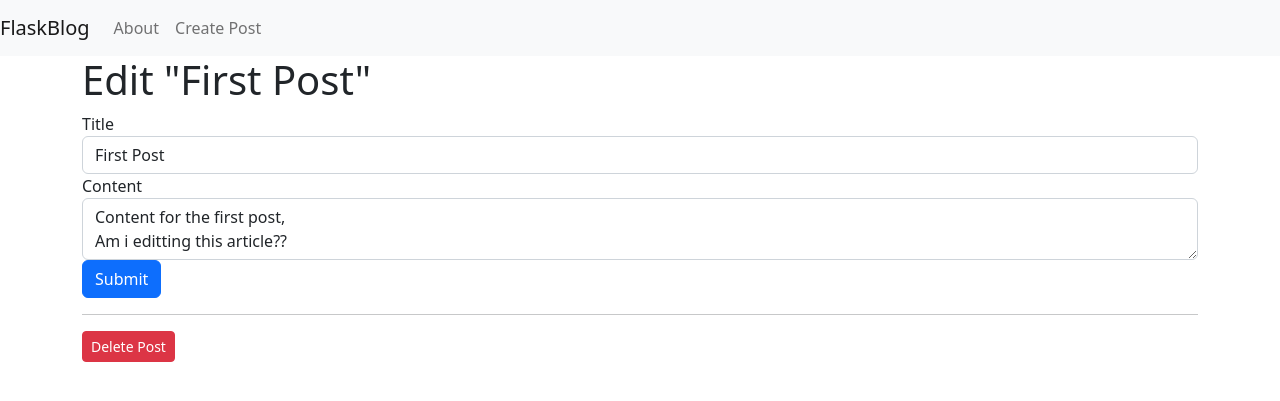
After one commit to ishaga-bello/simple-flask-blog, a Flask app: page /1/edit in a window 1280 px wide. The commit adds this page. Shown: the top 401 px of the page. Run offline with Flask 2, Linux system fonts and the light colour scheme; data comes from the database, SQL or seed files in the repository; both versions use the stored data as it was after the commit; some libraries are stand-ins or nearby versions.

Commit message:
finished the tutorial

```diff
--- a/app.py
+++ b/app.py
@@ -1,6 +1,9 @@
 from flask import Flask, render_template, flash, request, redirect, url_for
-import sqlite3
+import sqlite3, os
 from werkzeug.exceptions import abort
+from dotenv import load_dotenv
+
+load_dotenv('.env')
 
 def get_db_connection():
     conn = sqlite3.connect('database.db')
@@ -18,8 +21,8 @@ def get_post(post_id):
     return post
 
 app = Flask(__name__)
-# TODO:create an env file to store this
-app.config['SECRET_KEY'] = "my_secret_123"
+# create an evn file containing your app secrets
+app.config['SECRET_KEY'] = os.environ.get('APP_SECRET')
 
 @app.route('/')
 def index():
@@ -37,4 +40,47 @@ def post(post_id):
 
 @app.route('/create', methods=('GET', 'POST'))
 def create():
+    if request.method == 'POST':
+        title = request.form['title']
+        content = request.form['content']
+
+        if not title or not content:
+            flash('Title is required!')
+        else:
+            conn = get_db_connection()
+            conn.execute('INSERT INTO posts (title, content) VALUES (?, ?)', (title, content ))
+            conn.commit()
+            conn.close()
+            return redirect(url_for('index'))
+
     return render_template('create.html')
+
+@app.route('/<int:id>/edit', methods=('GET', 'POST'))
+def edit(id):
+    post = get_post(id)
+
+    if request.method == "POST":
+        title = request.form['title']
+        content = request.form['content']
+
+        if not title:
+            flash('Title is required!')
+        else:
+            conn = get_db_connection()
+            conn.execute("UPDATE posts SET title = ?, content = ? WHERE id = ?", (title, content, id))
+            conn.commit()
+            conn.close()
+            return redirect(url_for('index'))
+
+    return render_template('edit.html', post=post)
+
+@app.route('/<int:id>/delete', methods=('POST',))
+def delete(id):
+    post = get_post(id)
+    conn = get_db_connection()
+    conn.execute('DELETE FROM posts WHERE id = ?', (id, ))
+    conn.commit()
+    conn.close()
+    flash("{} was succesfully deleted!".format(post['title']))
+
+    return redirect(url_for('index'))
--- a/templates/base.html
+++ b/templates/base.html
@@ -21,10 +21,16 @@
             <li class="nav-item active">
                 <a class="nav-link" href="#">About</a>
             </li>
+            <li class="nav-item">
+                <a class="nav-link" href="{{url_for('create')}}">Create Post</a>
+            </li>
             </ul>
         </div>
     </nav>
     <div class="container">
+        {% for message in get_flashed_messages() %}
+            <div class="alert alert-danger">{{ message }}</div>
+        {%endfor%}
         {% block content %} {% endblock %}
     </div>
 
--- /dev/null
+++ b/templates/edit.html
@@ -0,0 +1,29 @@
+{% extends 'base.html' %}
+
+{% block content %}
+<h1>{% block title %} Edit "{{ post['title'] }}" {% endblock %}</h1>
+
+<form method="post">
+    <div class="form-group">
+        <label for="title">Title</label>
+        <input type="text" name="title" placeholder="Post title"
+               class="form-control"
+               value="{{ request.form['title'] or post['title'] }}">
+        </input>
+    </div>
+
+    <div class="form-group">
+        <label for="content">Content</label>
+        <textarea name="content" placeholder="Post content"
+                  class="form-control">{{ request.form['content'] or post['content'] }}</textarea>
+    </div>
+    <div class="form-group">
+        <button type="submit" class="btn btn-primary">Submit</button>
+    </div>
+</form>
+<hr>
+
+<form action="{{ url_for('delete', id=post['id']) }}" method="post"></form>
+    <input type="submit" value="Delete Post" class="btn btn-danger btn-sm" onclick="return confirm('Are you sure you want to delete this post?')">
+</form>
+{% endblock %}
--- a/templates/index.html
+++ b/templates/index.html
@@ -7,6 +7,9 @@
             <h2>{{ post['title'] }}</h2>
         </a>
         <span class=""badge badge-primary>{{ post['created'] }}</span>
+        <a href="{{ url_for('edit', id=post['id']) }}">
+            <span style="color:blueviolet"  class="badge badge-warning">Edit</span>
+        </a>
         <hr>
     {% endfor %}
 {%endblock%}
--- a/templates/post.html
+++ b/templates/post.html
@@ -2,7 +2,10 @@
 
 {%block content%}
     <h2>{%block title%} {{ post['title'] }} {%endblock%}</h2>
-    <span class="badge badge-primary">{{ post['created'] }}</span>
+    <a href="{{ url_for('edit', id=post['id']) }}">
+        <span style="color:blueviolet" class="badge badge-warning">Edit</span>
+    </a>
+    <span style="color:blue"  class="badge badge-primary">{{ post['created'] }}</span>
     <p>{{ post['content'] }}</p>
 
 {%endblock%}
```
Also changed, not shown: requirements.txt (added, +9 -0 lines), templates/create.html (+23 -0 lines), database.db, 1 other file.
